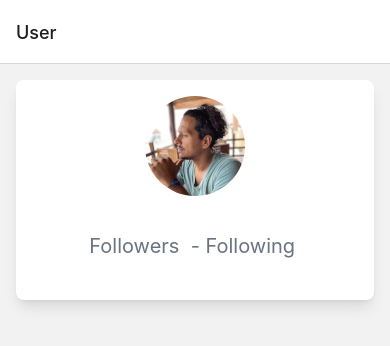
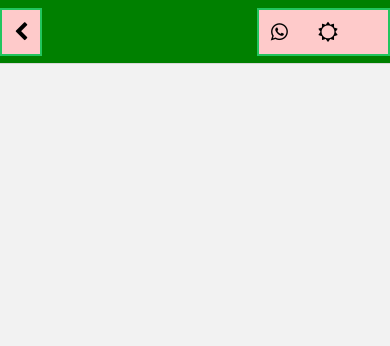
Before and after one commit to facundo-cachan/take_home_mobile, a React Native app: screen / in a window 390 px wide. Shown: the top 346 px of the page. Built offline with nearby package versions, Linux system fonts and the light colour scheme.

Commit message:
chore(code) :tada: Change strategy to navigate and set the buttons

```diff
--- a/App.tsx
+++ b/App.tsx
@@ -1,24 +1,9 @@
-/**
- * Sample React Native App
- * https://github.com/facebook/react-native
- *
- * @format
- */
+import { SafeAreaProvider } from 'react-native-safe-area-context';
 
-import { NavigationContainer } from '@react-navigation/native'
-import { createNativeStackNavigator } from '@react-navigation/native-stack'
-import 'react-native-gesture-handler'
-import { SafeAreaProvider } from 'react-native-safe-area-context'
+import RootNavigator from './src/providers/navigators';
 
-import CommitScreen from './src/screens/commits'
-import UserScreen from './src/screens/user'
+import 'react-native-gesture-handler';
 
-const Stack = createNativeStackNavigator()
-
-type RootStackParamList = {
-  UserScreen: string
-  CommitScreen: string
-}
 export type NavigatorProps = {
   navigation: {navigate: any};
   route: any;
@@ -27,12 +12,7 @@ function App(): JSX.Element {
 
   return (
     <SafeAreaProvider>
-      <NavigationContainer>
-        <Stack.Navigator initialRouteName="UserScreen">
-          <Stack.Screen name="CommitScreen" options={{ title: 'Commits' }} component={CommitScreen} />
-          <Stack.Screen name="UserScreen" options={{ title: 'User' }} component={UserScreen} />
-        </Stack.Navigator>
-      </NavigationContainer>
+      <RootNavigator />
     </SafeAreaProvider>
   )
 }
--- a/babel.config.js
+++ b/babel.config.js
@@ -13,6 +13,7 @@ module.exports = {
           '@assets': './src/assets',
           '@components': './src/components',
           '@hooks': './src/hooks',
+          '@providers': './src/providers',
           '@screens': './src/screens',
           '@services': './src/services',
           '@utils': './src/utils'
--- /dev/null
+++ b/src/components/atoms/button/withOutFeedback.tsx
@@ -0,0 +1,19 @@
+import { TouchableWithoutFeedback } from 'react-native';
+import Icon from 'react-native-vector-icons/FontAwesome';
+
+import type { FC } from 'react';
+import type { TextStyle } from 'react-native';
+
+type Props = {
+  icon: string
+  iconSize?: number
+  style?: TextStyle
+  onPress: () => void
+}
+const WithoutFeedback: FC<Props> = ({ style, icon, iconSize, onPress }): JSX.Element => (
+  <TouchableWithoutFeedback onPress={onPress}>
+    <Icon name={icon} size={iconSize ?? 20} style={style} />
+  </TouchableWithoutFeedback>
+)
+
+export default WithoutFeedback;
--- a/src/components/index.ts
+++ b/src/components/index.ts
@@ -1 +1,2 @@
+export { default as ButtonWithoutFeedback } from './atoms/button/withOutFeedback';
 export { default as List } from './listing/list';
--- /dev/null
+++ b/src/providers/navigators/HomeStack.tsx
@@ -0,0 +1,33 @@
+
+/**
+ * Home Stack Navigator
+ *
+ * @format
+ */
+
+import { Group, Screen } from './';
+
+import CommitScreen from '@screens/commits';
+import UserScreen from '@screens/user';
+import { screenOptions } from './header-screen';
+
+const screens = [
+  {
+    component: CommitScreen,
+    name: 'CommitScreen'
+  },
+  {
+    component: UserScreen,
+    name: 'UserScreen'
+  }
+]
+
+const HomeStack = () => (
+  <Group navigationKey="HomeStack">
+    {screens.map((props) => (
+      <Screen key={props.name} {...props} options={screenOptions} />
+    ))}
+  </Group>
+)
+
+export default HomeStack
--- /dev/null
+++ b/src/providers/navigators/header-screen/index.tsx
@@ -0,0 +1,19 @@
+import rootHeaderLeft from './left';
+import rootHeaderRight from './right';
+
+export const iconSize: number = 20
+const screenOptions = ({ navigation: { navigate }, route: { name } }) => {
+  console.log('Screen name', name);
+
+  return {
+    headerLeft: rootHeaderLeft,
+    headerRight: rootHeaderRight,
+    headerTitle: () => (<></>),
+    headerStyle: {
+      backgroundColor: 'green',
+      // justifyContent: 'space-between'
+    },
+  }
+}
+
+export { screenOptions };
--- /dev/null
+++ b/src/providers/navigators/header-screen/left.tsx
@@ -0,0 +1,21 @@
+import { useNavigation, useRoute } from '@react-navigation/native';
+import { View } from 'react-native';
+
+import { ButtonWithoutFeedback } from '@components';
+import { iconSize } from '.';
+import styles from './styles';
+
+const rootHeaderLeft = (): JSX.Element => {
+  const { navigate, goBack } = useNavigation()
+  const { name } = useRoute()
+
+  const go = () => name === 'CommitScreen' ? navigate('UserScreen') : goBack()
+
+  return (
+    <View className={styles.left}>
+      <ButtonWithoutFeedback icon="chevron-left" iconSize={iconSize} onPress={go} />
+    </View>
+  )
+}
+
+export default rootHeaderLeft;
--- /dev/null
+++ b/src/providers/navigators/header-screen/right.tsx
@@ -0,0 +1,32 @@
+import { useTheme } from '@react-navigation/native';
+import { View } from 'react-native';
+import Icon from 'react-native-vector-icons/FontAwesome';
+
+import { ButtonWithoutFeedback } from '@components';
+import openURL from "@hooks/openURL";
+import { iconSize } from '.';
+
+import styles from './styles';
+
+const rootHeaderRight = () => {
+  const { dark } = useTheme()
+
+  const changeTheme = () => {
+    console.log('changeTheme');
+
+  }
+  const whatsapp = () => {
+    openURL(
+      `https://wa.me/${process.env.WHATSAPP}?text=Hola soy usuario de Go Party y quisiera consultar...`
+    )
+  }
+
+  return (
+    <View className={styles.right}>
+      <Icon name="whatsapp" size={iconSize} color="black" onPress={whatsapp} />
+      <ButtonWithoutFeedback style={{ marginHorizontal: iconSize + (iconSize / 2) }} icon={dark ? 'moon-o' : 'sun-o'} iconSize={iconSize} onPress={changeTheme} />
+    </View>
+  )
+}
+
+export default rootHeaderRight
--- /dev/null
+++ b/src/providers/navigators/header-screen/styles.ts
@@ -0,0 +1,33 @@
+import { wp } from "@utils/_dimensions";
+import { StyleSheet } from "react-native";
+
+const padding: number = 10;
+const minHeight: number = 40;
+const config = {
+  width: wp(50),
+  marginTop: -20, // TODO: fix this
+  flexDirection: 'row',
+  justifyContent: 'space-between',
+} as const
+const styler = StyleSheet.create({
+  tapbarLeft: {
+    // {"flexDirection": "row", "justifyContent": "space-between", "marginTop": -20, "maxHeight": 40, "minHeight": 40, "paddingLeft": 10, "width": 195}
+    ...config,
+    minHeight,
+    maxHeight: minHeight,
+    paddingLeft: padding,
+  },
+  tapbarRight: {
+    ...config,
+    minHeight,
+    maxHeight: minHeight,
+    paddingRight: padding,
+  }
+})
+const marginHorizontal: number = 15
+const tapbar = `flex flex-row w-50 p-3 bg-red-200 border border-2 border-solid border-green-500`
+const styles = {
+  left: `${tapbar} ml-[-${marginHorizontal}] bg-green-200`,
+  right: `${tapbar} mr-[-${marginHorizontal}] pr-5 bg-blue-200`,
+}
+export default styles
--- /dev/null
+++ b/src/providers/navigators/index.tsx
@@ -0,0 +1,29 @@
+import { DefaultTheme, NavigationContainer } from '@react-navigation/native'
+import { createNativeStackNavigator } from '@react-navigation/native-stack'
+import { Fragment } from 'react'
+
+import HomeStack from './HomeStack'
+
+export const { Navigator, Screen, Group } = createNativeStackNavigator()
+
+const RootNavigator = (): JSX.Element => {
+  const theme = DefaultTheme
+
+  const onReady = () => {
+    console.log('RootNavigator is ready');
+
+  }
+
+  return (<NavigationContainer theme={theme} onReady={onReady}>
+    <Navigator>
+      {
+        [HomeStack].map((Module, i: number) => (
+          <Fragment key={i}>{Module()}</Fragment>
+        ))
+      }
+    </Navigator>
+  </NavigationContainer>)
+
+}
+
+export default RootNavigator
--- a/tsconfig.json
+++ b/tsconfig.json
@@ -16,6 +16,9 @@
       ],
       "@hooks/*": [
         "src/hooks/*"
+      ],
+      "@providers/*": [
+        "src/providers/*"
       ],
       "@screens/*": [
         "src/screens/*"
```
